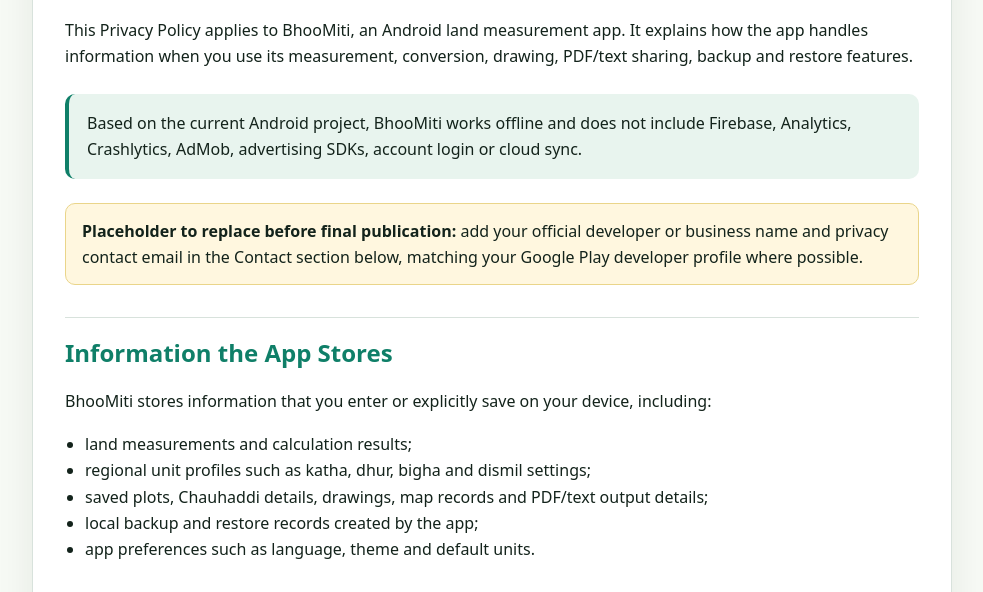
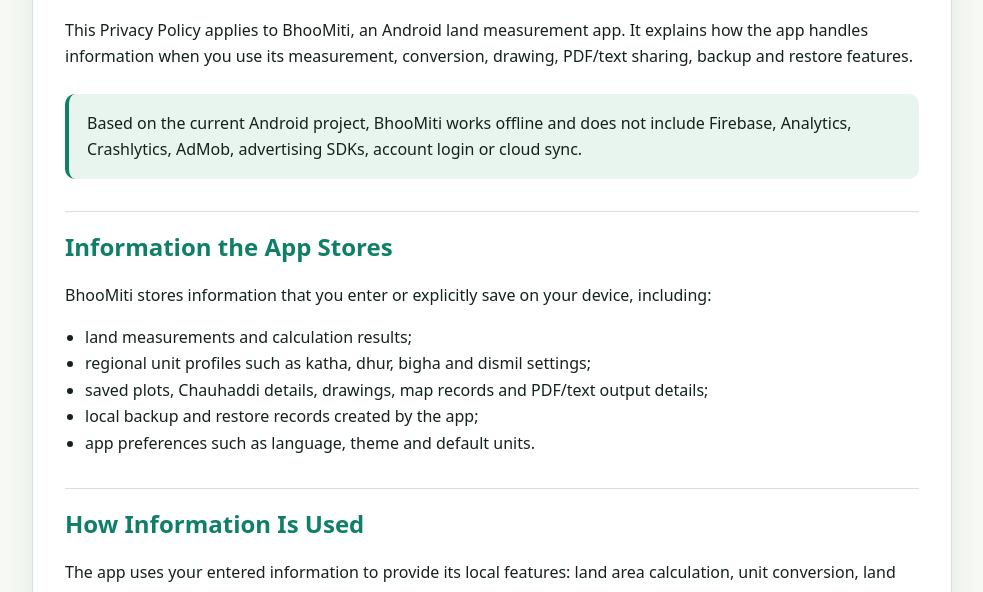
Before and after one commit to aanumoraapps/bhoomiti-privacy-policy, a plain HTML site: page index.html in a window 1280 px wide. Shown: the part 169-761 px from the top of the page, without its empty margins (148-1131 px from the left). Drawn offline with Linux system fonts and the light colour scheme.

Commit message:
Update privacy policy again

```diff
--- a/index.html
+++ b/index.html
@@ -34,7 +34,6 @@
 
     <div class="notice">Based on the current Android project, BhooMiti works offline and does not include Firebase, Analytics, Crashlytics, AdMob, advertising SDKs, account login or cloud sync.</div>
 
-    <div class="placeholder"><strong>Placeholder to replace before final publication:</strong> add your official developer or business name and privacy contact email in the Contact section below, matching your Google Play developer profile where possible.</div>
 
     <h2>Information the App Stores</h2>
     <p>BhooMiti stores information that you enter or explicitly save on your device, including:</p>
```
